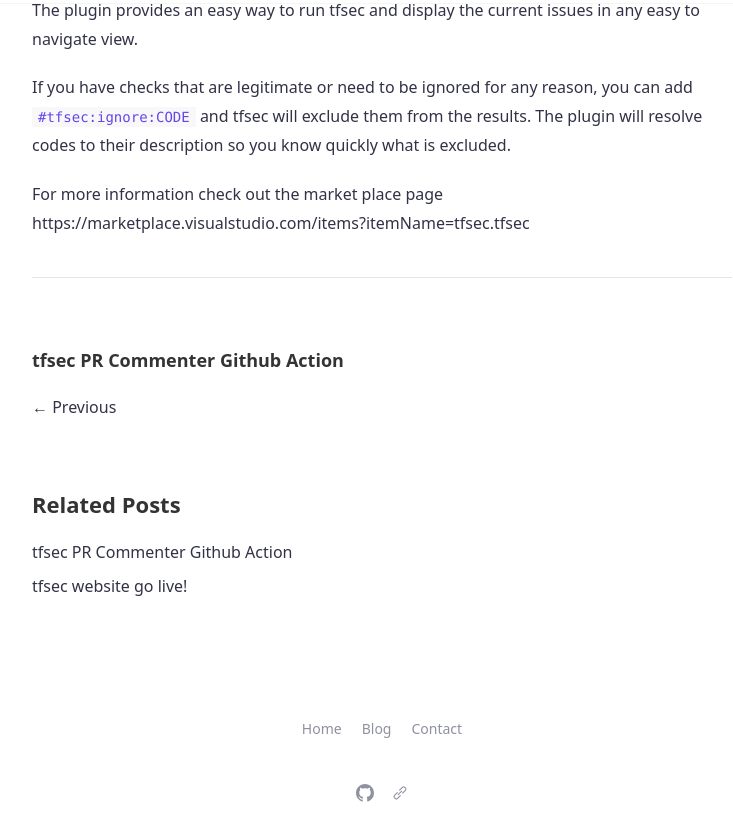
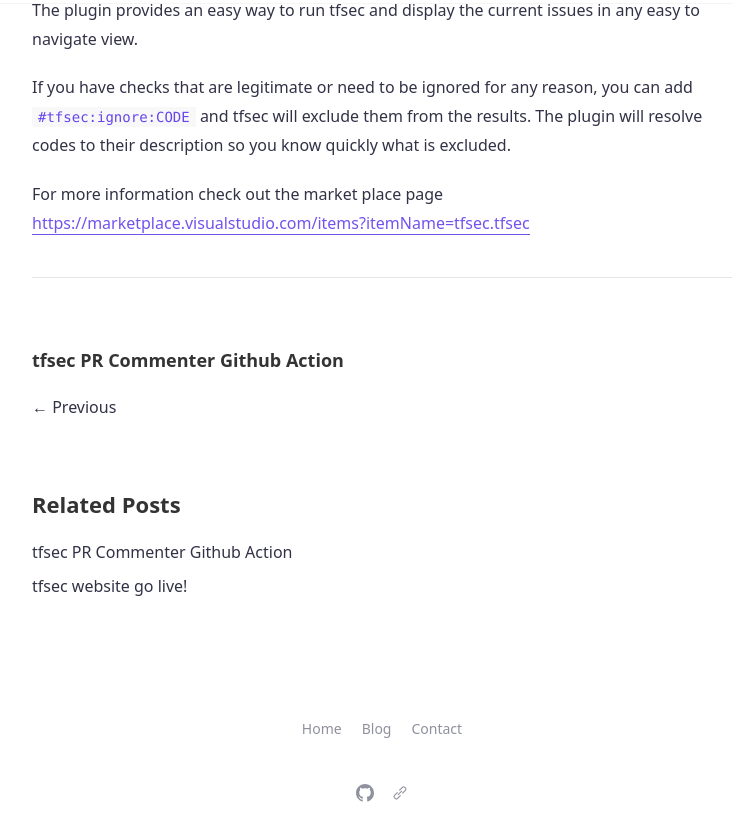
Before and after one commit to tfsec/tfsec.github.io, a Jekyll site: the page built from _posts/2021-03-29-vscode-plugin.md, in a window 1280 px wide and 900 px high, scrolled down 580 px, cut to the strip 77-900 px from the top of the window. Shown: the whole strip, without its empty margins (258-991 px from the left). Built offline with Jekyll 4.4.1, drawn with Linux system fonts in a browser that asks for light colours; some of the changed lines change nothing that is shown.

Commit message:
update image in blog

```diff
--- a/_posts/2021-03-29-vscode-plugin.md
+++ b/_posts/2021-03-29-vscode-plugin.md
@@ -6,10 +6,10 @@
 
 Announcing the tfsec Visual Studio Code plugin!
 
-![VSCode Plugin](hhttps://raw.githubusercontent.com/tfsec/vscode-tfsec/master/tfsec-explorer-usage.gif)
+![VSCode Plugin](https://raw.githubusercontent.com/tfsec/vscode-tfsec/master/tfsec-explorer-usage.gif)
 
 The plugin provides an easy way to run tfsec and display the current issues in any easy to navigate view.
 
 If you have checks that are legitimate or need to be ignored for any reason, you can add `#tfsec:ignore:CODE` and tfsec will exclude them from the results. The plugin will resolve codes to their description so you know quickly what is excluded.
 
-For more information check out the market place page https://marketplace.visualstudio.com/items?itemName=tfsec.tfsec
+For more information check out the market place page [https://marketplace.visualstudio.com/items?itemName=tfsec.tfsec](https://marketplace.visualstudio.com/items?itemName=tfsec.tfsec)
```
